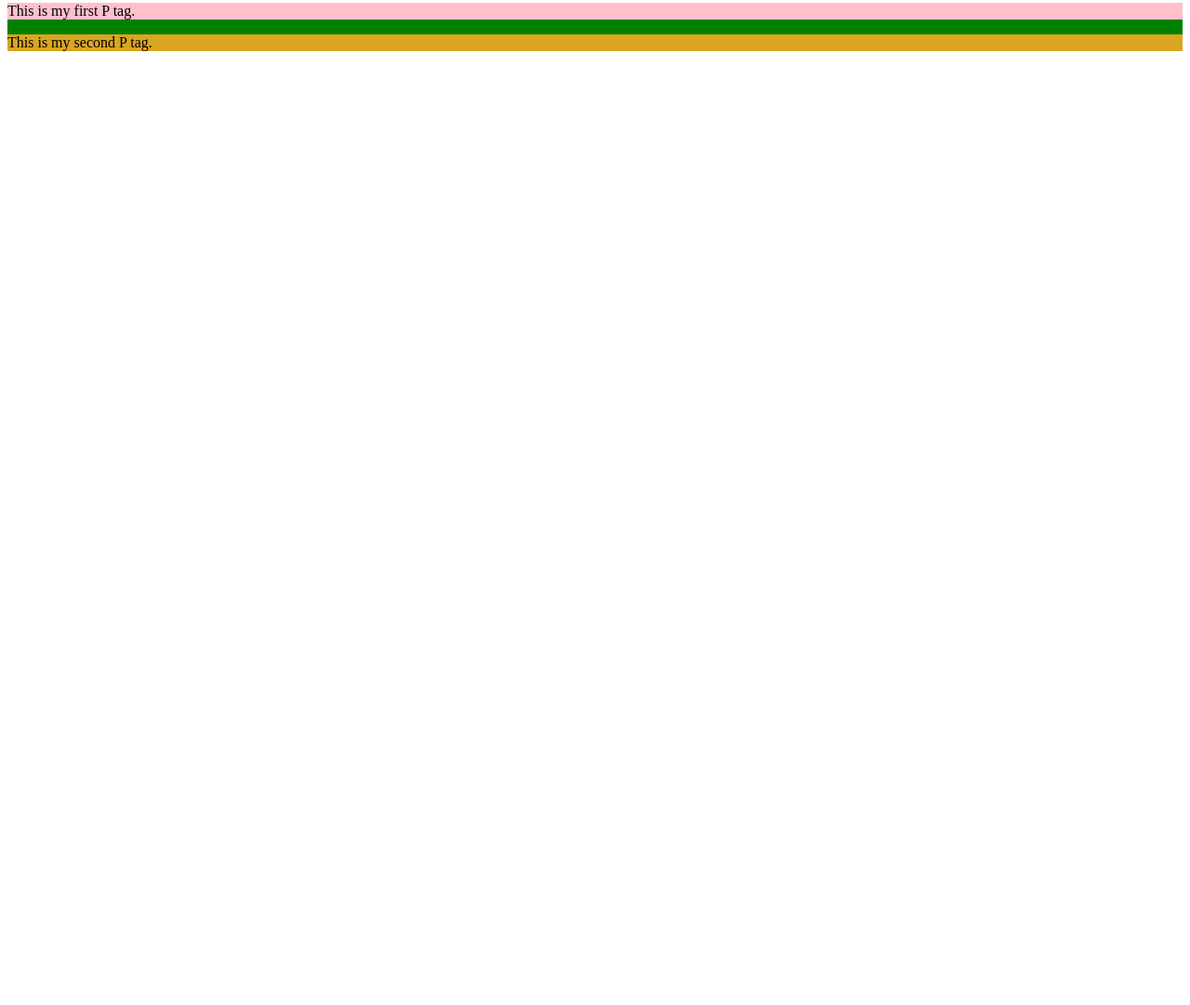
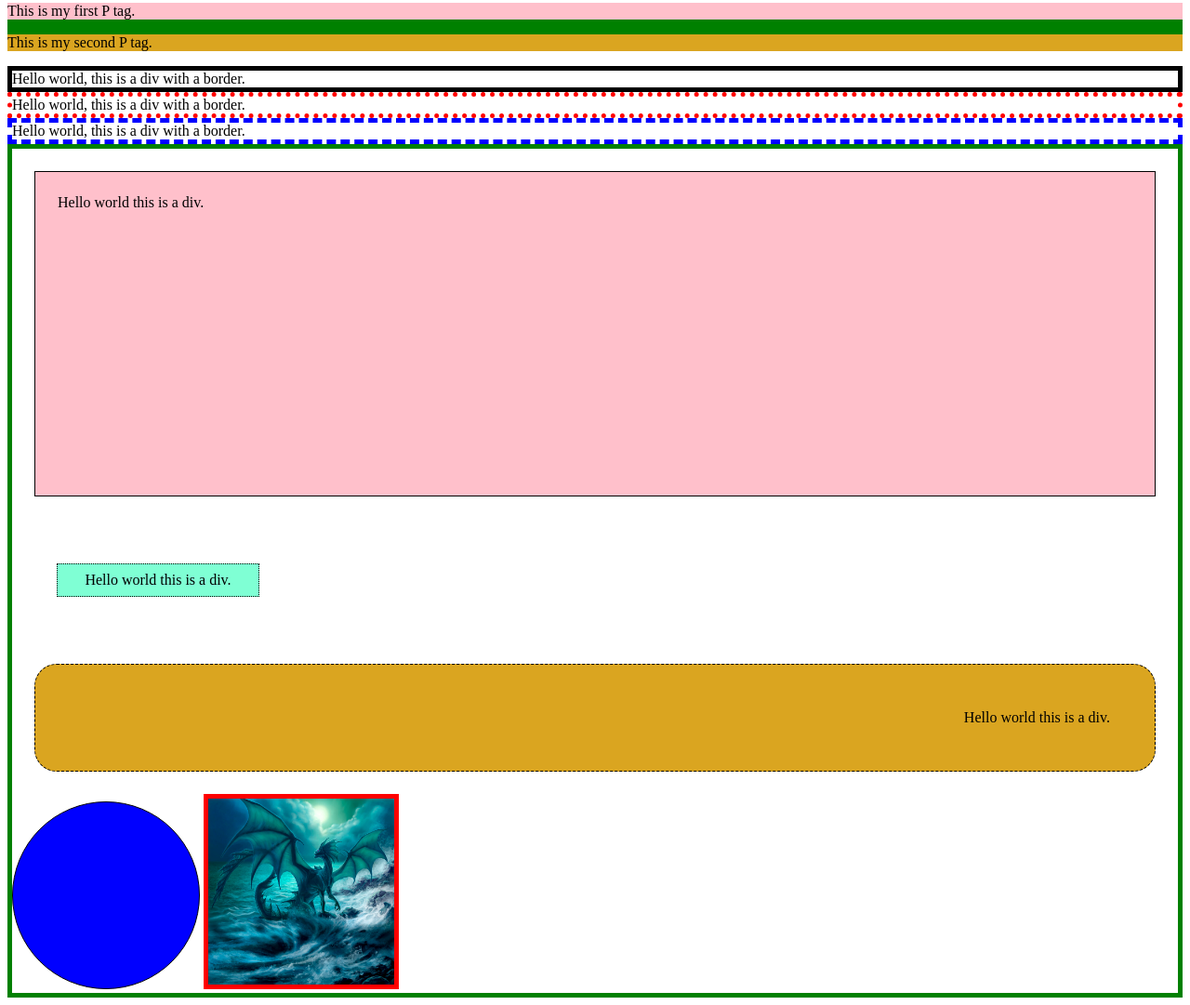
Before and after one commit to Ghostly48/Portfolio, a plain HTML site: page examples/inlinestyles.html in a window 1280 px wide. Shown: the part 258-1339 px from the top of the page at 93% size. Before the commit the page ends 800 px from the top, so only its background shows below. Drawn offline with Linux system fonts and the light colour scheme.

Commit message:
Update inlinestyles.html

```diff
--- a/examples/inlinestyles.html
+++ b/examples/inlinestyles.html
@@ -24,6 +24,7 @@
     <p style="background-color: red; display: inline;">
       This is an example of highlighted text.
     </p>
+
     <div style="background-color: green">
       <p style="background-color: pink">
         This is my first P tag.</p>
@@ -31,5 +32,64 @@
         This is my second P tag.</p>
     </div>
 
+    <div style="border: 5px solid black">
+      Hello world, this is a div with a border.
+    </div>
+
+    <div style="border: 5px dotted red">
+      Hello world, this is a div with a border.
+    </div>
+
+    <div style="border: 5px dashed blue">
+      Hello world, this is a div with a border.
+    </div>
+
+    <div style="border: 5px solid green">
+      <div style="text-align:
+      left; border: 1px solid;
+      background-color: pink;
+      padding: 24px;
+      margin: 24px;
+      height: 300px;
+      ">
+        Hello world this is a div.
+      </div>
+      <div style="text-align: center;
+      border: 1px dotted;
+      background-color: aquamarine;
+      padding: 8px;
+      margin: 48px;
+      width: 200px;
+      display: inline-block;
+      ">
+        Hello world this is a div.
+      </div>
+      <div style="text-align: right;
+      border: 1px dashed;
+      border-radius: 24px;
+      background-color: goldenrod;
+      padding: 48px;
+      margin: 24px;
+      ">
+        Hello world this is a div.
+      </div>
+
+      <div style="background: blue;
+        border: 1px solid;
+        border-radius: 50%;
+        display: inline-block;
+        width: 200px;
+        height: 200px;
+      ">
+      </div>
+
+      <img
+        style="border: 5px solid red; height: 200px;"
+        src="../images/dragon.jpg"
+      />
+    </div>
+
+
+
   </body>
 </html>
```
